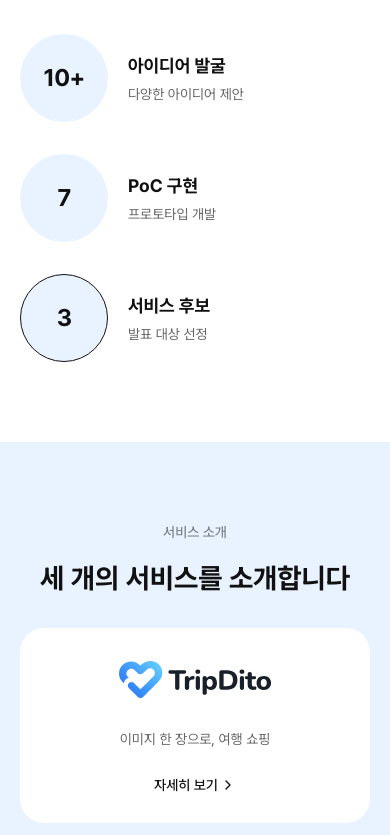
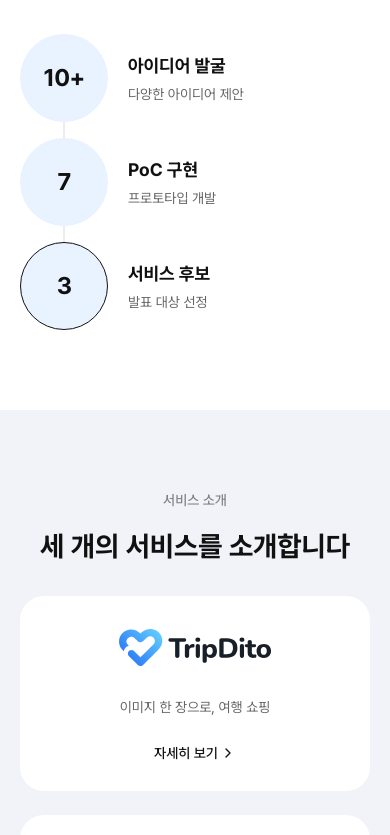
Before and after one commit to kimjaeheeht/alphateam2, a Next.js app: page / in a window 390 px wide. Shown: the part 4710-5545 px from the top of the page. Built offline with nearby package versions, Linux system fonts and the light colour scheme; no server answers.

Commit message:
그레이 배경 컬러 조정

```diff
--- a/components/home/HomeJourney.tsx
+++ b/components/home/HomeJourney.tsx
@@ -26,7 +26,7 @@ export default function HomeJourney() {
               className="pointer-events-none absolute top-20 right-[16.666%] left-[16.666%] hidden h-px -translate-y-1/2 bg-foreground/15 sm:block lg:top-[6.5rem]"
             />
 
-            <ul className="relative flex flex-col gap-8 sm:grid sm:grid-cols-3 sm:gap-8">
+            <ul className="relative flex flex-col gap-4 sm:grid sm:grid-cols-3 sm:gap-8">
               {journey.items.map((item, index) => {
                 const isLast = index === journey.items.length - 1;
 
@@ -39,7 +39,7 @@ export default function HomeJourney() {
                       {!isLast ? (
                         <div
                           aria-hidden
-                          className="absolute top-full left-1/2 h-8 w-px -translate-x-1/2 bg-transparent sm:hidden"
+                          className="absolute top-full left-1/2 h-8 w-px -translate-x-1/2 bg-foreground/15 sm:hidden"
                         />
                       ) : null}
                       <div
--- a/components/home/ProjectCards.tsx
+++ b/components/home/ProjectCards.tsx
@@ -9,7 +9,7 @@ import { projects } from "@/lib/projects";
 
 export default function ProjectCards() {
   return (
-    <section className="bg-surface-fresh py-20 sm:py-28">
+    <section className="bg-surface py-20 sm:py-28">
       <Container>
         <ServiceHeading
           name={homeContent.projectsName}
--- a/styles/globals.css
+++ b/styles/globals.css
@@ -5,7 +5,8 @@
   --background: #ffffff;
   --foreground: #111111;
   --muted: #666666;
-  --surface: #f0f1f3;
+  /* --surface: #f0f1f3; */
+  --surface: #F1F3F8;
   /** 홈 서비스 소개 섹션 — 상큼한 스카이 */
   --surface-fresh: #e8f3ff;
   --accent: #111111;
```
